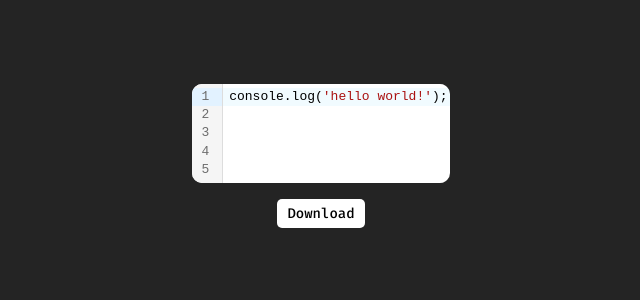
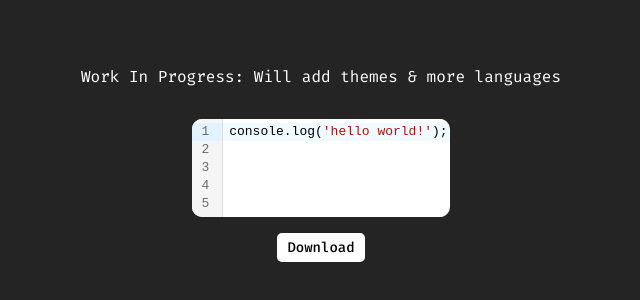
Before and after one commit to jamiewilliamsxyz/code-to-image, a React (Vite) app: page / in a window 1280 px wide. Shown: the part 252-552 px from the top of the page, without its empty margins (319-959 px from the left). Built offline with nearby package versions, Linux system fonts and the light colour scheme.

Commit message:
Add notice message

```diff
--- a/src/App.jsx
+++ b/src/App.jsx
@@ -26,6 +26,9 @@ export const App = () => {
 
   return (
     <>
+      <p style={{ color: "white" }}>
+        Work In Progress: Will add themes & more languages
+      </p>
       <CodeBlock codeRef={codeRef} />
       <DownloadButton onDownload={handleDownload} />
     </>
```
